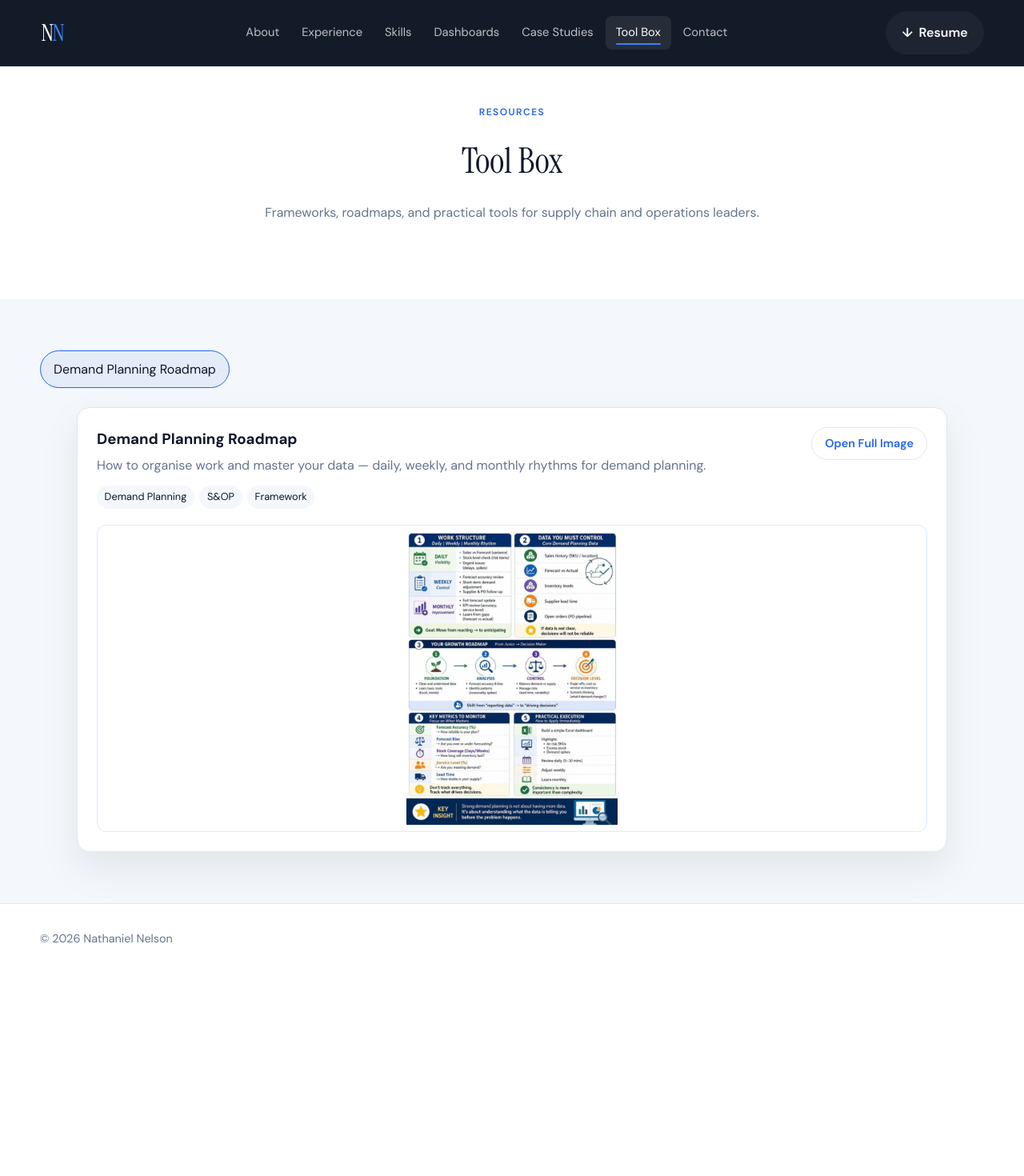
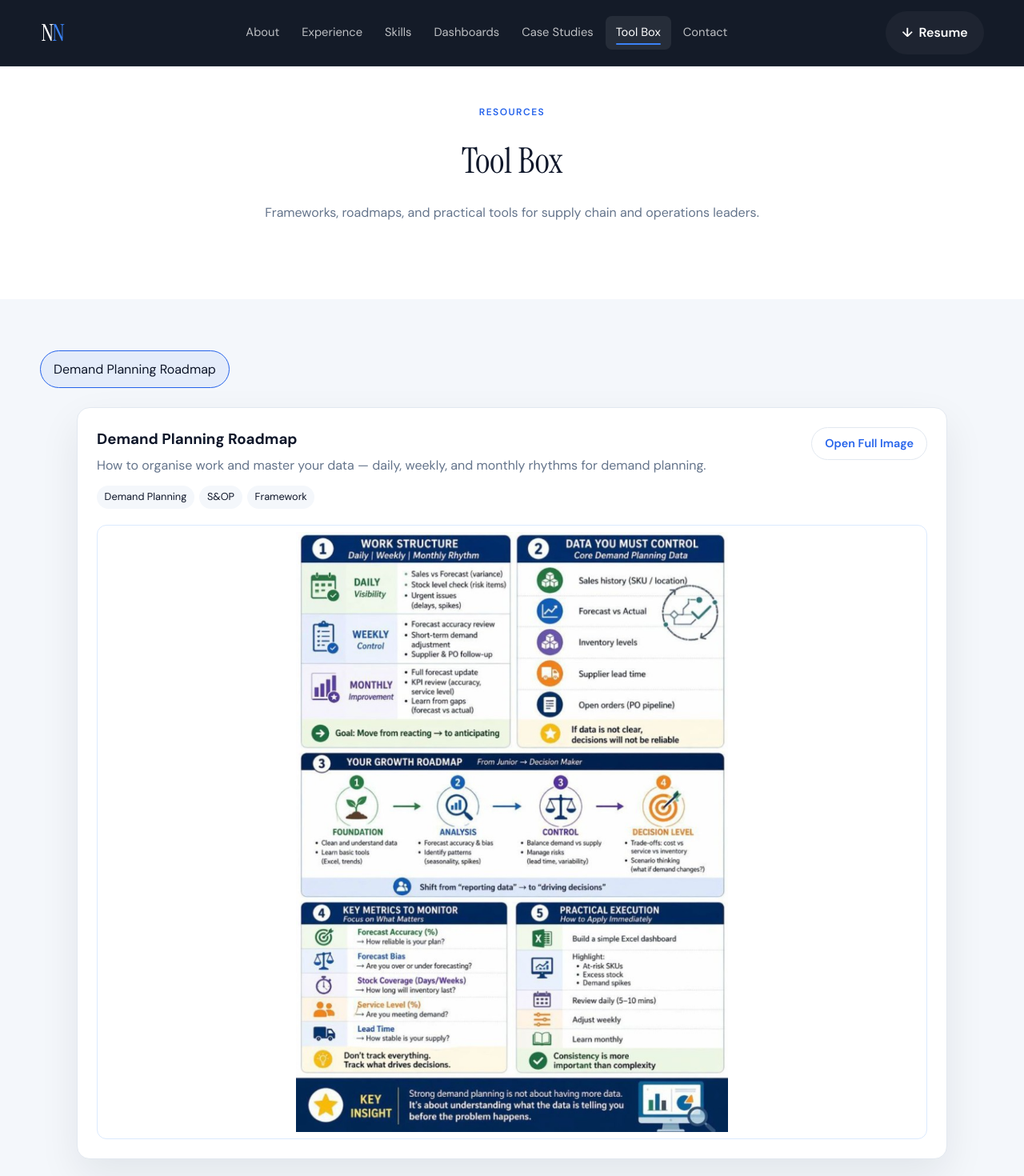
Before and after one commit to CaptianBoredASF/Website, a React (Vite) app: page /toolbox in a window 1280 px wide. Shown: the top 1470 px of the page at 80% size. Before the commit the page ends 1217 px from the top, so only its background shows below. Built offline with nearby package versions, Linux system fonts and the light colour scheme.

Commit message:
Double toolbox image display size

```diff
--- a/src/index.css
+++ b/src/index.css
@@ -930,7 +930,7 @@ a:hover {
   align-items: center;
   justify-content: center;
   width: 100%;
-  height: 4in;
+  height: 8in;
   padding: 0.5rem;
   border-radius: calc(var(--radius) - 4px);
   overflow: hidden;
```
